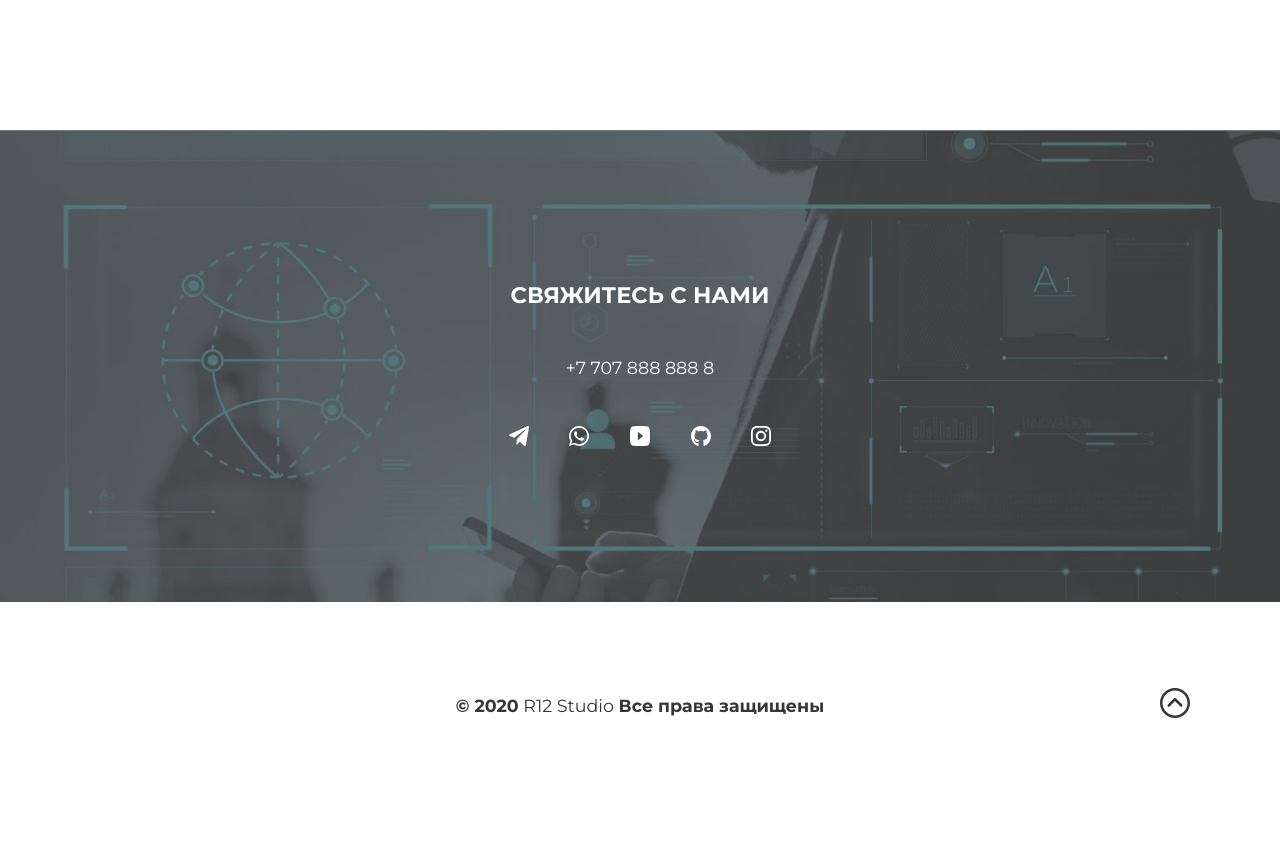
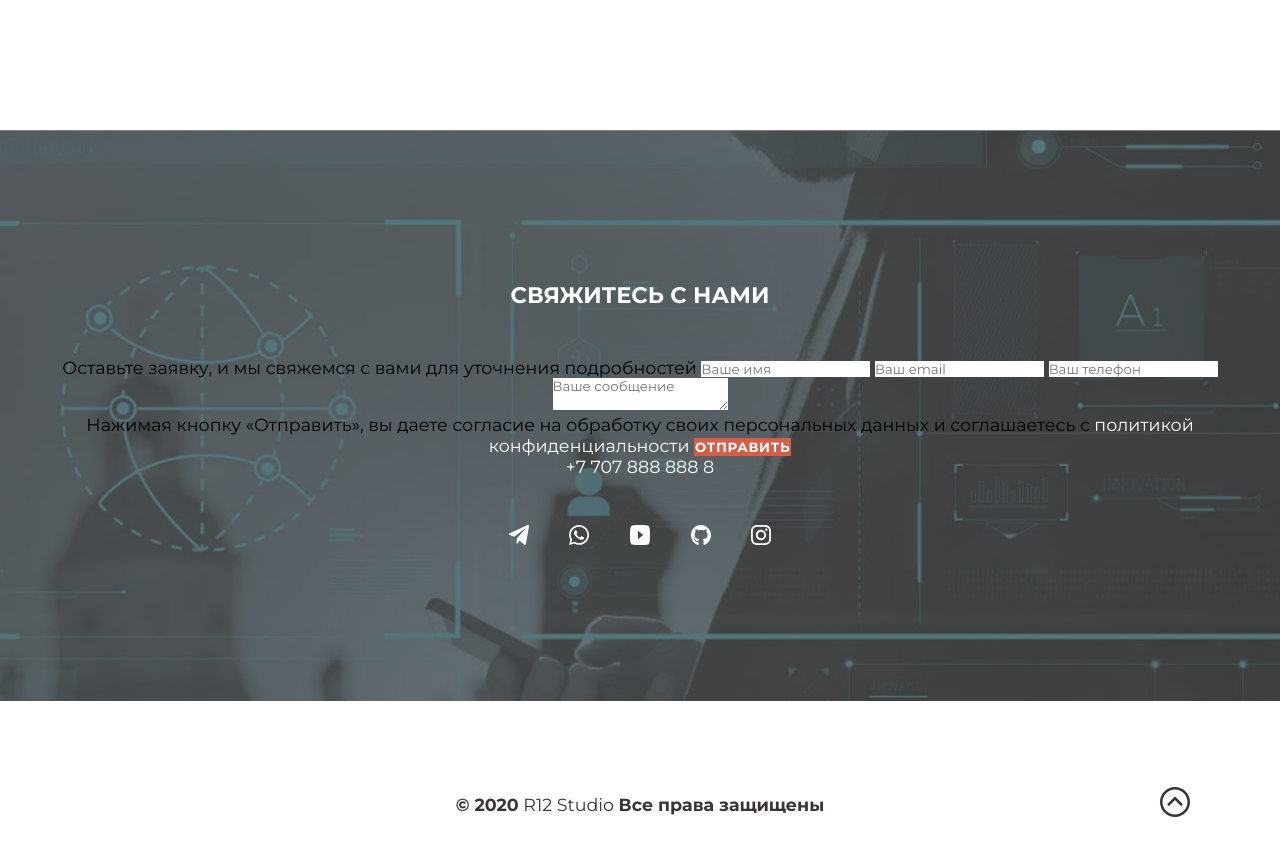
Before and after one commit to corehook/corehook.github.io, a plain HTML site: page index.html in a window 1280 px wide. Shown: the part 2880-3736 px from the top of the page. Before the commit the page ends 3687 px from the top, so only its background shows below. Drawn offline with Linux system fonts and the light colour scheme.

Commit message:
Add files via upload

```diff
--- a/index.html
+++ b/index.html
@@ -3,6 +3,9 @@
 
 <head>
 	<title>Разработка Web сайтов и сервисов любой сложности</title>
+	<meta name="robots" content="index, follow">
+	<meta name="description"
+		content="Мы - команда профессионалов c многолетним опытом в IT, сделаем вам web сервис или сайт любой сложности.">
 	<meta charset="UTF-8">
 	<meta name="viewport" content="width=device-width, initial-scale=1.0">
 	<meta name="format-detection" content="telephone=no">
@@ -17,7 +20,6 @@
 	<meta name="msapplication-TileColor" content="#00aba9">
 	<meta name="msapplication-config" content="img/icons/favicon/browserconfig.xml">
 	<meta name="theme-color" content="#ffffff">
-	<!-- <meta name="robots" content="noindex, nofollow"> -->
 </head>
 
 <body>
@@ -244,8 +246,25 @@
 
 <section class="contacts" id="contacts">
 	<div class="contacts__wrapper">
+		<div class="container">
 			<div class="contacts__body">
 				<h2 class="contacts__title">Свяжитесь с нами</h2>
+				<form action="#!" method="POST" class="contacts__form">
+					<fieldset class="contacts__form-wrap">
+						<label class="contacts__customers" for="user-name">Оставьте заявку, и мы свяжемся с вами для уточнения
+							подробностей</label>
+						<input id="user-name" class="contacts__input" type="text" name="user-name" placeholder="Ваше имя"
+							required>
+						<input class="contacts__input" type="email" name="user-email" placeholder="Ваш email" required>
+						<input class="contacts__input" type="tel" name="user-phone" placeholder="Ваш телефон">
+						<textarea class="contacts__input contacts__input-text" name="user-message"
+							placeholder="Ваше сообщение"></textarea>
+					</fieldset>
+					<span class="contacts__warning">Нажимая кнопку «Отправить», вы даете согласие на обработку своих
+						персональных данных и соглашаетесь с <a href="#!" class="contacts__policy">политикой
+							конфиденциальности</a></span>
+					<button class="contacts__form-button button">Отправить</button>
+				</form>
 				<a href="tel:+79313141326" class="contacts__phone">+7 707 888 888 8</a>
 				<div class="footer__icons icon-set">
 					<div class="icon-set__item">
@@ -296,6 +315,7 @@
 				</div>
 			</div>
 		</div>
+	</div>
 </section>
 
 <!--Contacts End-->		</main>
```
Lines whose indentation alone changed are shown as unchanged.
